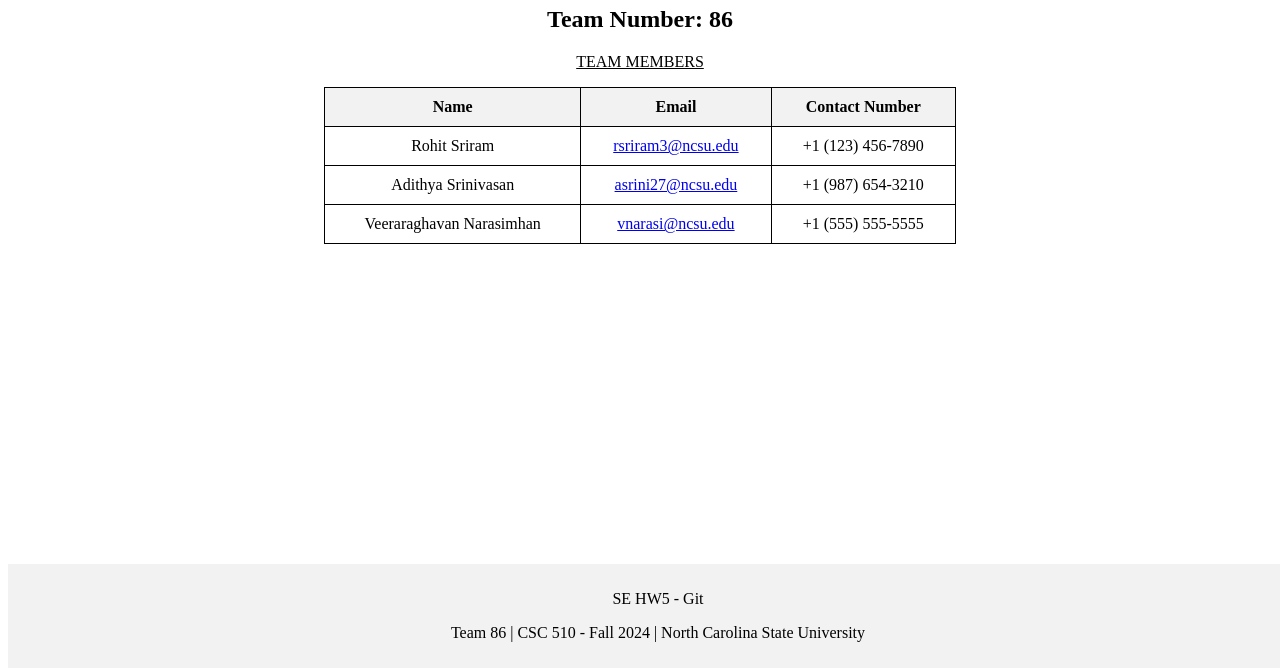
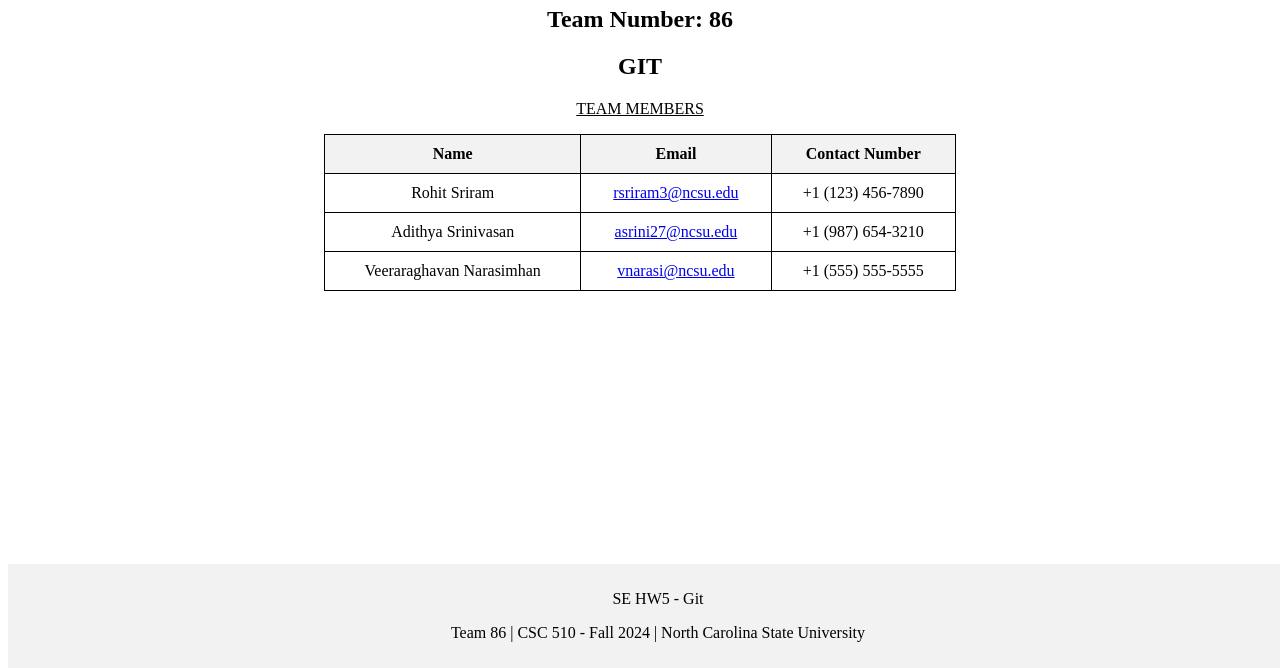
Before and after one commit to SE-Fall24-86/git-homework, a plain HTML site: page index.html in a window 1280 px wide. Shown: the part 132-800 px from the top of the page. Drawn offline with Linux system fonts and the light colour scheme.

Commit message:
Added git text

```diff
--- a/index.html
+++ b/index.html
@@ -33,6 +33,7 @@
     <h1 style="text-align: center;">CSC 510 SOFTWARE ENGINEERING</h1>
     <h1 style="text-align: center;">Homework 1</h1>
     <h2 style="text-align: center;">Team Number: 86</h2>
+    <h2 style="text-align: center;">GIT</h2>
 
     <p style="text-align: center;"><u>TEAM MEMBERS</u></p>
 
```
